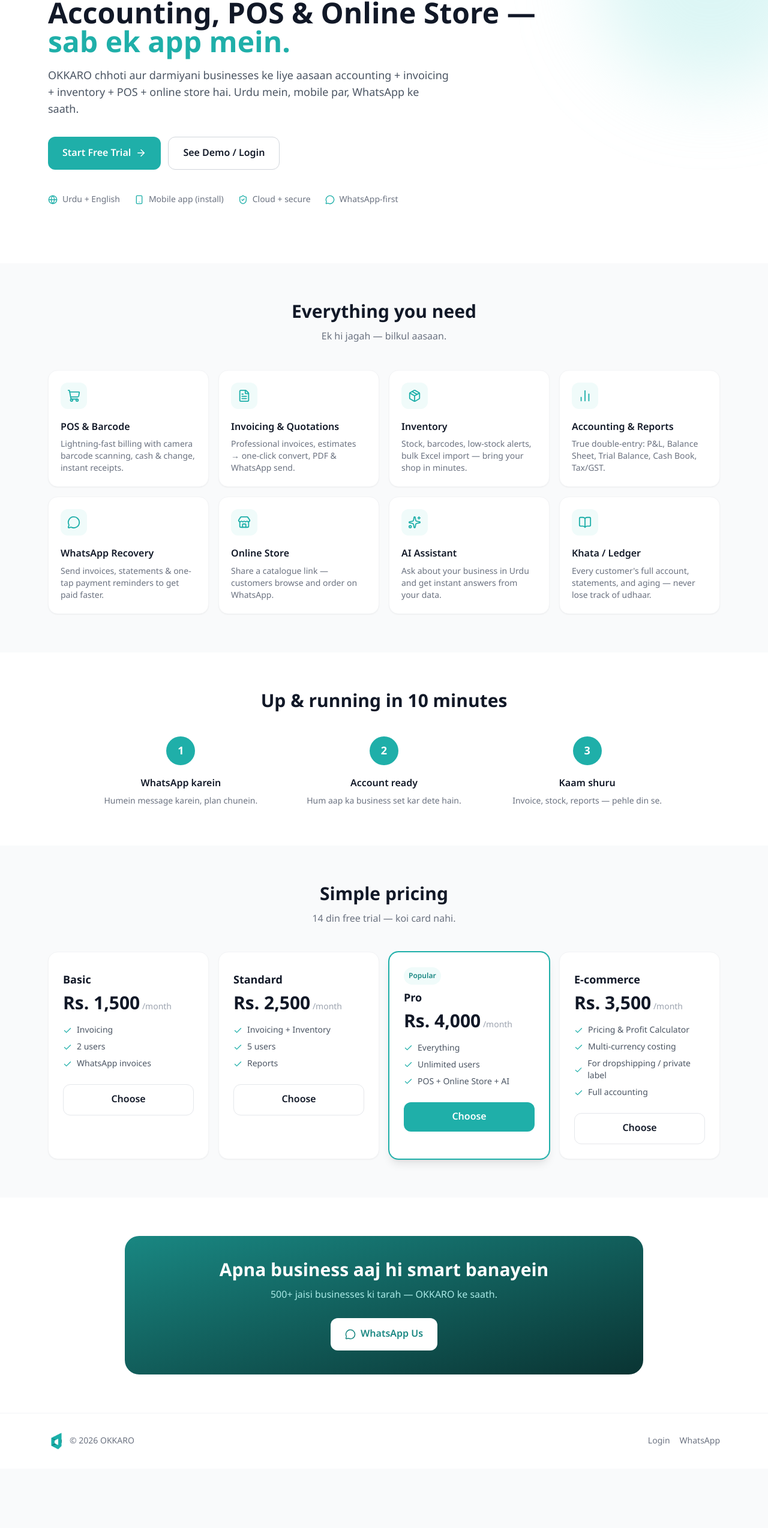
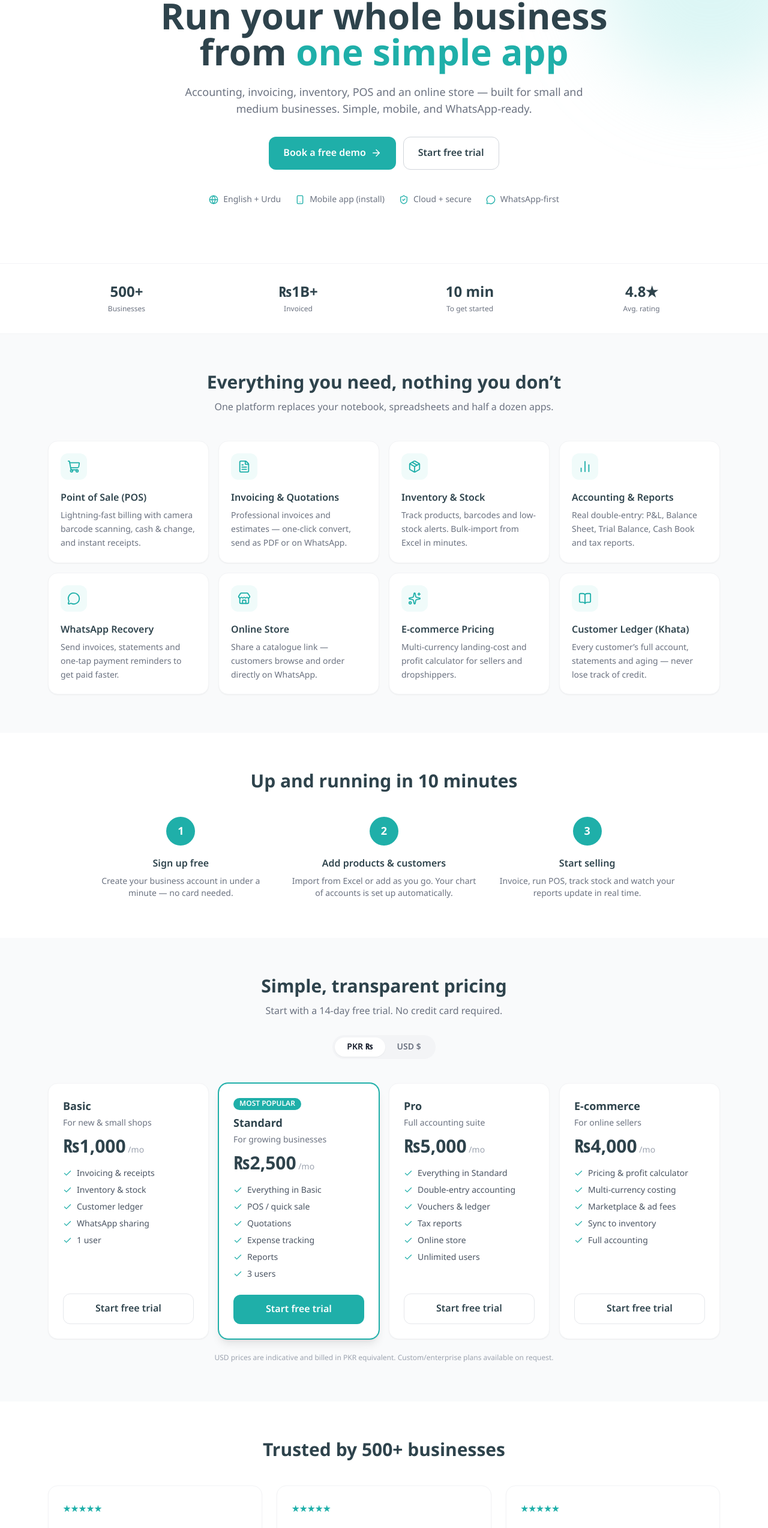
Before and after one commit to waqie/okkaro, a React (Vite) app in the folder frontend/: page /welcome in a window 1280 px wide. Shown: the part 207-2755 px from the top of the page at 60% size. Before the commit the page ends 2656 px from the top, so only its background shows below. Built offline with nearby package versions, Linux system fonts and the light colour scheme; no server answers.

Commit message:
professional English landing (in-app) + auto-update SW

```diff
--- a/frontend/src/pages/Landing/index.jsx
+++ b/frontend/src/pages/Landing/index.jsx
@@ -1,44 +1,67 @@
+import { useState } from 'react'
 import { Link } from 'react-router-dom'
 import {
   ShoppingCart, FileText, Package, BarChart2, MessageCircle, Store,
-  Sparkles, BookOpen, Check, ArrowRight, Smartphone, Globe, ShieldCheck,
+  Sparkles, BookOpen, Check, ArrowRight, Smartphone, Globe, ShieldCheck, Plus,
 } from 'lucide-react'
 
 const WA = '923355096411' // business WhatsApp number
 const wa = (msg) => `https://wa.me/${WA}?text=${encodeURIComponent(msg)}`
 
 const features = [
-  { icon: ShoppingCart, title: 'POS & Barcode', desc: 'Lightning-fast billing with camera barcode scanning, cash & change, instant receipts.' },
-  { icon: FileText, title: 'Invoicing & Quotations', desc: 'Professional invoices, estimates → one-click convert, PDF & WhatsApp send.' },
-  { icon: Package, title: 'Inventory', desc: 'Stock, barcodes, low-stock alerts, bulk Excel import — bring your shop in minutes.' },
-  { icon: BarChart2, title: 'Accounting & Reports', desc: 'True double-entry: P&L, Balance Sheet, Trial Balance, Cash Book, Tax/GST.' },
-  { icon: MessageCircle, title: 'WhatsApp Recovery', desc: 'Send invoices, statements & one-tap payment reminders to get paid faster.' },
-  { icon: Store, title: 'Online Store', desc: 'Share a catalogue link — customers browse and order on WhatsApp.' },
-  { icon: Sparkles, title: 'AI Assistant', desc: 'Ask about your business in Urdu and get instant answers from your data.' },
-  { icon: BookOpen, title: 'Khata / Ledger', desc: "Every customer's full account, statements, and aging — never lose track of udhaar." },
+  { icon: ShoppingCart, title: 'Point of Sale (POS)', desc: 'Lightning-fast billing with camera barcode scanning, cash & change, and instant receipts.' },
+  { icon: FileText, title: 'Invoicing & Quotations', desc: 'Professional invoices and estimates — one-click convert, send as PDF or on WhatsApp.' },
+  { icon: Package, title: 'Inventory & Stock', desc: 'Track products, barcodes and low-stock alerts. Bulk-import from Excel in minutes.' },
+  { icon: BarChart2, title: 'Accounting & Reports', desc: 'Real double-entry: P&L, Balance Sheet, Trial Balance, Cash Book and tax reports.' },
+  { icon: MessageCircle, title: 'WhatsApp Recovery', desc: 'Send invoices, statements and one-tap payment reminders to get paid faster.' },
+  { icon: Store, title: 'Online Store', desc: 'Share a catalogue link — customers browse and order directly on WhatsApp.' },
+  { icon: Sparkles, title: 'E-commerce Pricing', desc: 'Multi-currency landing-cost and profit calculator for sellers and dropshippers.' },
+  { icon: BookOpen, title: 'Customer Ledger (Khata)', desc: 'Every customer’s full account, statements and aging — never lose track of credit.' },
 ]
 
 const plans = [
-  { name: 'Basic', price: 'Rs. 1,500', period: '/month', features: ['Invoicing', '2 users', 'WhatsApp invoices'], highlight: false },
-  { name: 'Standard', price: 'Rs. 2,500', period: '/month', features: ['Invoicing + Inventory', '5 users', 'Reports'], highlight: false },
-  { name: 'Pro', price: 'Rs. 4,000', period: '/month', features: ['Everything', 'Unlimited users', 'POS + Online Store + AI'], highlight: true },
-  { name: 'E-commerce', price: 'Rs. 3,500', period: '/month', features: ['Pricing & Profit Calculator', 'Multi-currency costing', 'For dropshipping / private label', 'Full accounting'], highlight: false },
+  { name: 'Basic', pkr: '1,000', usd: '5', desc: 'For new & small shops', features: ['Invoicing & receipts', 'Inventory & stock', 'Customer ledger', 'WhatsApp sharing', '1 user'] },
+  { name: 'Standard', pkr: '2,500', usd: '12', popular: true, desc: 'For growing businesses', features: ['Everything in Basic', 'POS / quick sale', 'Quotations', 'Expense tracking', 'Reports', '3 users'] },
+  { name: 'Pro', pkr: '5,000', usd: '25', desc: 'Full accounting suite', features: ['Everything in Standard', 'Double-entry accounting', 'Vouchers & ledger', 'Tax reports', 'Online store', 'Unlimited users'] },
+  { name: 'E-commerce', pkr: '4,000', usd: '20', desc: 'For online sellers', features: ['Pricing & profit calculator', 'Multi-currency costing', 'Marketplace & ad fees', 'Sync to inventory', 'Full accounting'] },
+]
+
+const steps = [
+  ['1', 'Sign up free', 'Create your business account in under a minute — no card needed.'],
+  ['2', 'Add products & customers', 'Import from Excel or add as you go. Your chart of accounts is set up automatically.'],
+  ['3', 'Start selling', 'Invoice, run POS, track stock and watch your reports update in real time.'],
+]
+
+const testimonials = [
+  { q: 'OKKARO replaced three apps and my notebook. My khata is finally clean.', n: 'Bilal A.', r: 'Retail store, Lahore' },
+  { q: 'The pricing calculator alone saved my dropshipping margins. Brilliant.', n: 'Hira S.', r: 'Online seller, Karachi' },
+  { q: 'Setup took ten minutes and my staff understood the POS instantly.', n: 'Imran K.', r: 'Wholesale, Faisalabad' },
+]
+
+const faqs = [
+  ['Do I need accounting knowledge to use OKKARO?', 'No. OKKARO handles double-entry accounting in the background. You just create invoices and record expenses — the books take care of themselves.'],
+  ['Can I use it on my phone?', 'Yes. OKKARO is mobile-first and installable as an app. You can run your whole business from your phone, including POS and WhatsApp sharing.'],
+  ['Is there a free trial?', 'Yes — every plan starts with a 14-day free trial. No credit card required.'],
+  ['Can I put my own logo on invoices?', 'Absolutely. Upload your business logo in Settings and it appears on your invoices, receipts and inside the app.'],
+  ['Do you support international sellers?', 'Yes. The e-commerce pricing tools are multi-currency, and the interface is available in English and Urdu.'],
 ]
 
 export default function Landing() {
+  const [cur, setCur] = useState('pkr')
+  const sym = cur === 'usd' ? '$' : '₨'
+
   return (
-    <div dir="ltr" className="min-h-screen bg-white text-gray-900">
+    <div dir="ltr" className="min-h-screen bg-white text-charcoal-800">
       {/* Nav */}
-      <header className="sticky top-0 z-40 bg-white/80 backdrop-blur border-b border-gray-100">
+      <header className="sticky top-0 z-40 bg-white/90 backdrop-blur border-b border-gray-100">
         <div className="max-w-6xl mx-auto px-4 h-16 flex items-center justify-between">
-          <div className="flex items-center gap-2">
-            <img src="/okkaro-logo.png" alt="OKKARO" className="h-8 w-auto" />
-          </div>
+          <img src="/okkaro-logo.png" alt="OKKARO" className="h-8 w-auto" />
           <div className="flex items-center gap-2">
             <a href="#features" className="hidden sm:inline text-sm text-gray-600 hover:text-gray-900 px-3">Features</a>
             <a href="#pricing" className="hidden sm:inline text-sm text-gray-600 hover:text-gray-900 px-3">Pricing</a>
+            <a href="#faq" className="hidden sm:inline text-sm text-gray-600 hover:text-gray-900 px-3">FAQ</a>
             <Link to="/login" className="text-sm font-medium px-4 py-2 rounded-xl border border-gray-200 hover:bg-gray-50">Login</Link>
-            <a href={wa("Assalam o Alaikum! Mujhe OKKARO ke baare mein maloomat chahiye.")} target="_blank" rel="noreferrer" className="text-sm font-medium px-4 py-2 rounded-xl bg-primary-600 text-white hover:bg-primary-700">WhatsApp</a>
+            <a href={wa('Hi! I would like a demo of OKKARO.')} target="_blank" rel="noreferrer" className="text-sm font-medium px-4 py-2 rounded-xl bg-primary-600 text-white hover:bg-primary-700">Book a demo</a>
           </div>
         </div>
       </header>
@@ -46,24 +69,24 @@
       {/* Hero */}
       <section className="relative overflow-hidden">
         <div className="absolute -top-24 -right-24 w-96 h-96 bg-primary-200/40 rounded-full blur-3xl" />
-        <div className="max-w-6xl mx-auto px-4 py-16 sm:py-24 relative">
-          <span className="inline-block text-xs font-semibold tracking-wide text-primary-700 bg-primary-50 rounded-full px-3 py-1">Pakistan's Smart Business System</span>
-          <h1 className="text-4xl sm:text-5xl font-extrabold mt-4 leading-tight">
-            Accounting, POS & Online Store —<br className="hidden sm:block" /> <span className="text-primary-600">sab ek app mein.</span>
+        <div className="max-w-6xl mx-auto px-4 py-16 sm:py-24 relative text-center">
+          <span className="inline-block text-xs font-semibold tracking-wide text-primary-700 bg-primary-50 rounded-full px-3 py-1">All-in-one business platform</span>
+          <h1 className="text-4xl sm:text-6xl font-extrabold mt-4 leading-tight">
+            Run your whole business<br className="hidden sm:block" /> from <span className="text-primary-600">one simple app</span>
           </h1>
-          <p className="text-lg text-gray-600 mt-4 max-w-2xl">
-            OKKARO chhoti aur darmiyani businesses ke liye aasaan accounting + invoicing + inventory + POS + online store hai. Urdu mein, mobile par, WhatsApp ke saath.
+          <p className="text-lg text-gray-500 mt-5 max-w-2xl mx-auto">
+            Accounting, invoicing, inventory, POS and an online store — built for small and medium businesses. Simple, mobile, and WhatsApp-ready.
           </p>
-          <div className="flex flex-wrap gap-3 mt-8">
-            <a href={wa("Assalam o Alaikum! Main OKKARO start karna chahta hoon. Free trial chahiye.")} target="_blank" rel="noreferrer" className="inline-flex items-center gap-2 bg-primary-600 text-white font-semibold px-6 py-3 rounded-xl hover:bg-primary-700">
-              Start Free Trial <ArrowRight size={18} />
+          <div className="flex flex-wrap gap-3 mt-8 justify-center">
+            <a href={wa('Hi! I would like a demo of OKKARO.')} target="_blank" rel="noreferrer" className="inline-flex items-center gap-2 bg-primary-600 text-white font-semibold px-6 py-3 rounded-xl hover:bg-primary-700">
+              Book a free demo <ArrowRight size={18} />
             </a>
             <Link to="/login" className="inline-flex items-center gap-2 border border-gray-300 font-semibold px-6 py-3 rounded-xl hover:bg-gray-50">
-              See Demo / Login
+              Start free trial
             </Link>
           </div>
-          <div className="flex flex-wrap gap-6 mt-10 text-sm text-gray-500">
-            <span className="inline-flex items-center gap-2"><Globe size={16} className="text-primary-600" /> Urdu + English</span>
+          <div className="flex flex-wrap gap-6 mt-10 text-sm text-gray-500 justify-center">
+            <span className="inline-flex items-center gap-2"><Globe size={16} className="text-primary-600" /> English + Urdu</span>
             <span className="inline-flex items-center gap-2"><Smartphone size={16} className="text-primary-600" /> Mobile app (install)</span>
             <span className="inline-flex items-center gap-2"><ShieldCheck size={16} className="text-primary-600" /> Cloud + secure</span>
             <span className="inline-flex items-center gap-2"><MessageCircle size={16} className="text-primary-600" /> WhatsApp-first</span>
@@ -71,17 +94,26 @@
         </div>
       </section>
 
+      {/* Trust stats */}
+      <section className="border-y border-gray-100">
+        <div className="max-w-6xl mx-auto px-4 py-8 grid grid-cols-2 sm:grid-cols-4 gap-6 text-center">
+          {[['500+', 'Businesses'], ['₨1B+', 'Invoiced'], ['10 min', 'To get started'], ['4.8★', 'Avg. rating']].map(([a, b]) => (
+            <div key={b}><p className="text-2xl font-extrabold">{a}</p><p className="text-xs text-gray-500 mt-1">{b}</p></div>
+          ))}
+        </div>
+      </section>
+
       {/* Features */}
       <section id="features" className="bg-gray-50 py-16">
         <div className="max-w-6xl mx-auto px-4">
-          <h2 className="text-3xl font-bold text-center">Everything you need</h2>
-          <p className="text-gray-500 text-center mt-2">Ek hi jagah — bilkul aasaan.</p>
+          <h2 className="text-3xl font-bold text-center">Everything you need, nothing you don’t</h2>
+          <p className="text-gray-500 text-center mt-2">One platform replaces your notebook, spreadsheets and half a dozen apps.</p>
           <div className="grid grid-cols-1 sm:grid-cols-2 lg:grid-cols-4 gap-4 mt-10">
             {features.map((f, i) => (
               <div key={i} className="bg-white rounded-2xl border border-gray-100 p-5 shadow-sm hover:shadow-md transition-shadow">
                 <div className="w-11 h-11 rounded-xl bg-primary-50 text-primary-600 flex items-center justify-center"><f.icon size={22} /></div>
                 <h3 className="font-semibold mt-4">{f.title}</h3>
-                <p className="text-sm text-gray-500 mt-1">{f.desc}</p>
+                <p className="text-sm text-gray-500 mt-1 leading-relaxed">{f.desc}</p>
               </div>
             ))}
           </div>
@@ -91,11 +123,9 @@
       {/* How it works */}
       <section className="py-16">
         <div className="max-w-5xl mx-auto px-4">
-          <h2 className="text-3xl font-bold text-center">Up & running in 10 minutes</h2>
+          <h2 className="text-3xl font-bold text-center">Up and running in 10 minutes</h2>
           <div className="grid grid-cols-1 sm:grid-cols-3 gap-6 mt-10">
-            {[['1', 'WhatsApp karein', 'Humein message karein, plan chunein.'],
-              ['2', 'Account ready', 'Hum aap ka business set kar dete hain.'],
-              ['3', 'Kaam shuru', 'Invoice, stock, reports — pehle din se.']].map(([n, t, d]) => (
+            {steps.map(([n, t, d]) => (
               <div key={n} className="text-center">
                 <div className="w-12 h-12 mx-auto rounded-full bg-primary-600 text-white font-bold flex items-center justify-center text-lg">{n}</div>
                 <h3 className="font-semibold mt-4">{t}</h3>
@@ -109,19 +139,63 @@
       {/* Pricing */}
       <section id="pricing" className="bg-gray-50 py-16">
         <div className="max-w-6xl mx-auto px-4">
-          <h2 className="text-3xl font-bold text-center">Simple pricing</h2>
-          <p className="text-gray-500 text-center mt-2">14 din free trial — koi card nahi.</p>
+          <h2 className="text-3xl font-bold text-center">Simple, transparent pricing</h2>
+          <p className="text-gray-500 text-center mt-2">Start with a 14-day free trial. No credit card required.</p>
+
+          <div className="flex justify-center mt-6">
+            <div className="inline-flex items-center bg-gray-100 rounded-full p-1">
+              <button onClick={() => setCur('pkr')} className={`px-5 py-1.5 rounded-full text-sm font-semibold ${cur === 'pkr' ? 'bg-white text-gray-900 shadow-sm' : 'text-gray-500'}`}>PKR ₨</button>
+              <button onClick={() => setCur('usd')} className={`px-5 py-1.5 rounded-full text-sm font-semibold ${cur === 'usd' ? 'bg-white text-gray-900 shadow-sm' : 'text-gray-500'}`}>USD $</button>
+            </div>
+          </div>
+
           <div className="grid grid-cols-1 sm:grid-cols-2 lg:grid-cols-4 gap-4 mt-10">
             {plans.map((p, i) => (
-              <div key={i} className={`rounded-2xl p-6 border ${p.highlight ? 'border-primary-600 bg-white shadow-lg ring-1 ring-primary-600' : 'border-gray-100 bg-white shadow-sm'}`}>
-                {p.highlight && <span className="text-xs font-semibold text-primary-700 bg-primary-50 rounded-full px-2 py-0.5">Popular</span>}
-                <h3 className="font-bold text-lg mt-2">{p.name}</h3>
-                <p className="text-3xl font-extrabold mt-2">{p.price}<span className="text-sm font-normal text-gray-400"> {p.period}</span></p>
-                <ul className="mt-4 space-y-2">
-                  {p.features.map((f, j) => <li key={j} className="flex items-center gap-2 text-sm text-gray-600"><Check size={15} className="text-primary-600" /> {f}</li>)}
+              <div key={i} className={`rounded-2xl p-6 border flex flex-col ${p.popular ? 'border-primary-600 bg-white shadow-lg ring-1 ring-primary-600' : 'border-gray-100 bg-white shadow-sm'}`}>
+                {p.popular && <span className="self-start text-xs font-semibold text-white bg-primary-600 rounded-full px-2.5 py-0.5 mb-2">MOST POPULAR</span>}
+                <h3 className="font-bold text-lg">{p.name}</h3>
+                <p className="text-sm text-gray-500 mt-1">{p.desc}</p>
+                <p className="text-3xl font-extrabold mt-3">{sym}{cur === 'usd' ? p.usd : p.pkr}<span className="text-sm font-normal text-gray-400"> /mo</span></p>
+                <ul className="mt-4 space-y-2 flex-1">
+                  {p.features.map((f, j) => <li key={j} className="flex items-start gap-2 text-sm text-gray-600"><Check size={15} className="text-primary-600 mt-0.5 shrink-0" /> {f}</li>)}
                 </ul>
-                <a href={wa(`Assalam o Alaikum! Main OKKARO ka ${p.name} plan lena chahta hoon.`)} target="_blank" rel="noreferrer" className={`mt-6 block text-center font-semibold px-4 py-2.5 rounded-xl ${p.highlight ? 'bg-primary-600 text-white hover:bg-primary-700' : 'border border-gray-200 hover:bg-gray-50'}`}>Choose</a>
+                <a href={wa(`Hi! I'm interested in the OKKARO ${p.name} plan.`)} target="_blank" rel="noreferrer" className={`mt-6 block text-center font-semibold px-4 py-2.5 rounded-xl ${p.popular ? 'bg-primary-600 text-white hover:bg-primary-700' : 'border border-gray-200 hover:bg-gray-50'}`}>Start free trial</a>
               </div>
+            ))}
+          </div>
+          <p className="text-center text-xs text-gray-400 mt-6">USD prices are indicative and billed in PKR equivalent. Custom/enterprise plans available on request.</p>
+        </div>
+      </section>
+
+      {/* Testimonials */}
+      <section className="py-16">
+        <div className="max-w-6xl mx-auto px-4">
+          <h2 className="text-3xl font-bold text-center">Trusted by 500+ businesses</h2>
+          <div className="grid grid-cols-1 md:grid-cols-3 gap-6 mt-10">
+            {testimonials.map((tm, i) => (
+              <figure key={i} className="bg-white rounded-2xl border border-gray-100 p-6 shadow-sm">
+                <div className="text-primary-600">★★★★★</div>
+                <blockquote className="text-gray-700 mt-3">“{tm.q}”</blockquote>
+                <figcaption className="mt-4 text-sm"><span className="font-semibold">{tm.n}</span> · <span className="text-gray-500">{tm.r}</span></figcaption>
+              </figure>
+            ))}
+          </div>
+        </div>
+      </section>
+
+      {/* FAQ */}
+      <section id="faq" className="bg-gray-50 py-16">
+        <div className="max-w-3xl mx-auto px-4">
+          <h2 className="text-3xl font-bold text-center">Frequently asked questions</h2>
+          <div className="mt-8 divide-y divide-gray-200 border-y border-gray-200 bg-white rounded-2xl px-5">
+            {faqs.map(([q, a], i) => (
+              <details key={i} className="group py-5">
+                <summary className="flex justify-between items-center cursor-pointer list-none font-semibold">
+                  {q}
+                  <Plus size={18} className="text-primary-600 group-open:rotate-45 transition-transform" />
+                </summary>
+                <p className="text-gray-500 mt-3 leading-relaxed">{a}</p>
+              </details>
             ))}
           </div>
         </div>
@@ -131,11 +205,14 @@
       <section className="py-16">
         <div className="max-w-4xl mx-auto px-4">
           <div className="rounded-3xl bg-gradient-to-br from-primary-700 to-primary-950 text-white p-10 text-center">
-            <h2 className="text-3xl font-bold">Apna business aaj hi smart banayein</h2>
-            <p className="text-primary-200 mt-2">500+ jaisi businesses ki tarah — OKKARO ke saath.</p>
-            <a href={wa("Assalam o Alaikum! Main OKKARO start karna chahta hoon.")} target="_blank" rel="noreferrer" className="inline-flex items-center gap-2 bg-white text-primary-700 font-semibold px-6 py-3 rounded-xl mt-6 hover:bg-primary-50">
-              <MessageCircle size={18} /> WhatsApp Us
-            </a>
+            <h2 className="text-3xl font-bold">Make your business smart today</h2>
+            <p className="text-primary-100 mt-2">Join 500+ businesses running on OKKARO. Start your free trial or book a quick demo.</p>
+            <div className="flex flex-wrap gap-3 justify-center mt-7">
+              <a href={wa('Hi! I want to start with OKKARO.')} target="_blank" rel="noreferrer" className="inline-flex items-center gap-2 bg-white text-primary-700 font-semibold px-6 py-3 rounded-xl hover:bg-primary-50">
+                <MessageCircle size={18} /> Chat on WhatsApp
+              </a>
+              <Link to="/login" className="inline-flex items-center gap-2 border border-white/40 text-white font-semibold px-6 py-3 rounded-xl hover:bg-white/10">Start free trial</Link>
+            </div>
           </div>
         </div>
       </section>
@@ -145,11 +222,13 @@
         <div className="max-w-6xl mx-auto px-4 flex flex-col sm:flex-row items-center justify-between gap-3 text-sm text-gray-500">
           <div className="flex items-center gap-2">
             <img src="/okkaro-mark.png" alt="OKKARO" className="w-7 h-7" />
-            <span>© {new Date().getFullYear()} OKKARO</span>
+            <span>© {new Date().getFullYear()} OKKARO. All rights reserved.</span>
           </div>
           <div className="flex gap-4">
+            <a href="#features" className="hover:text-gray-900">Features</a>
+            <a href="#pricing" className="hover:text-gray-900">Pricing</a>
             <Link to="/login" className="hover:text-gray-900">Login</Link>
-            <a href={wa('Assalam o Alaikum!')} target="_blank" rel="noreferrer" className="hover:text-gray-900">WhatsApp</a>
+            <a href={wa('Hi! I have a question about OKKARO.')} target="_blank" rel="noreferrer" className="hover:text-gray-900">Contact</a>
           </div>
         </div>
       </footer>
```
